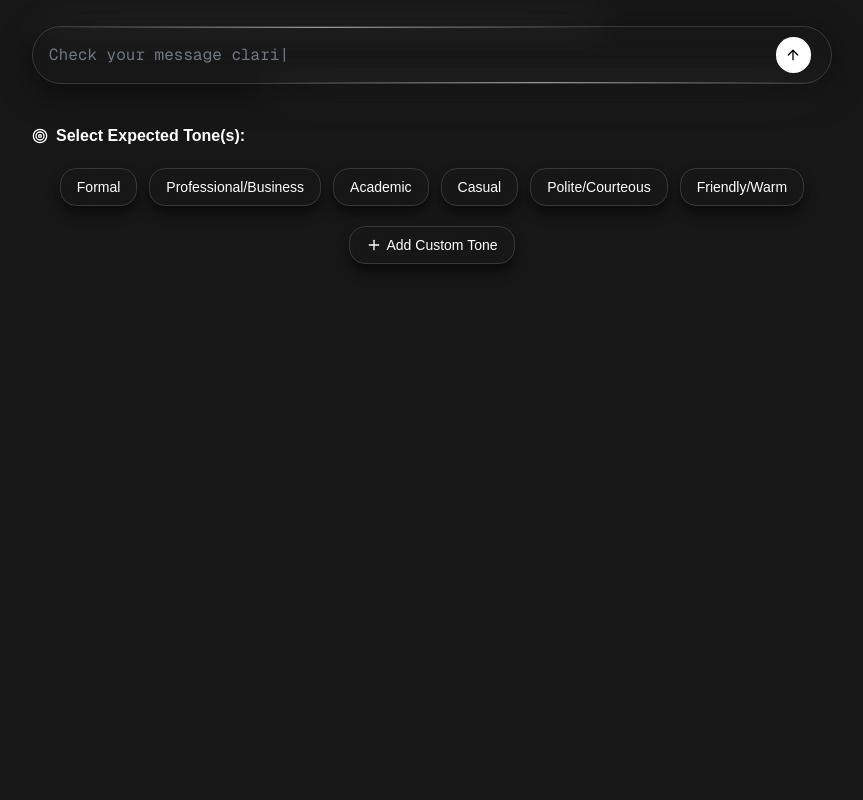
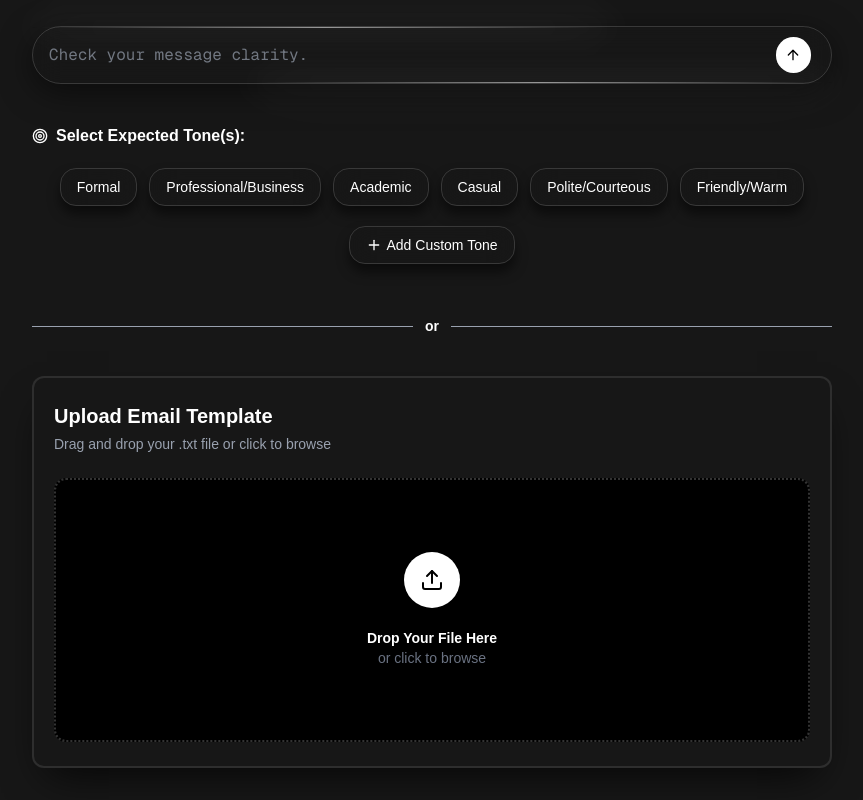
Before and after one commit to jjamesliu/tone-checker, a Next.js app: page / in a window 1280 px wide. Shown: the part 360-1160 px from the top of the page, without its empty margins (208-1071 px from the left). Before the commit the page ends 800 px from the top, so only its background shows below. Built offline with nearby package versions, Linux system fonts and the light colour scheme.

Commit message:
added email template

```diff
--- a/src/app/components/ui/card.tsx
+++ b/src/app/components/ui/card.tsx
@@ -1,12 +1,22 @@
 import * as React from "react"
 import { cn } from "@/app/lib/utils"
 
-function Card({ className, ...props }: React.ComponentProps<"div">) {
+type CardVariant = "default" | "dark"
+
+interface CardProps extends React.ComponentProps<"div"> {
+  variant?: CardVariant;
+}
+
+function Card({ className, variant="default", ...props }: CardProps) {
   return (
     <div
       data-slot="card"
       className={cn(
-        "bg-white text-black flex flex-col text-center gap-6 rounded-xl border py-6 shadow-sm",
+        "flex flex-col text-center gap-6 rounded-xl py-6",
+        {
+          "bg-white text-black border": variant === "default",
+          "bg-background border-2 border-white/10 px-5 shadow-[0_20px_40px_-15px_rgba(0,0,0,0.8)]": variant === "dark",
+        },
         className
       )}
       {...props}
--- a/src/app/page.tsx
+++ b/src/app/page.tsx
@@ -1,4 +1,15 @@
 "use client";
+
+import {
+  Card,
+  CardAction,
+  CardContent,
+  CardDescription,
+  CardFooter,
+  CardHeader,
+  CardTitle,
+} from "@/app/components/ui/card";
+
 import LoginButton from '@/app/components/LoginButton';
 import { ArrowUp, Plus, Target } from 'lucide-react';
 import { useState, useEffect, useRef } from 'react';
@@ -6,7 +17,7 @@ import {TypeAnimation} from 'react-type-animation';
 import ToneButton from '@/app/components/ToneButton';
 import { tones, Tone } from '@/app/lib/tones';
 
-import Link from 'next/link';
+import { Upload } from 'lucide-react';
 
 export default function Home() {
   const [inputValue, setInputValue] = useState('');
@@ -223,6 +234,36 @@ export default function Home() {
               </div>
             )}
         </div>
+
+        <div className='my-8 font-bold'>
+          <div className="w-full mb-10">
+              <div className="flex items-center ">
+                  <div className="flex-grow h-px bg-gray-400"></div>
+                  <span className="px-3 text-sm">or</span>
+                  <div className="flex-grow h-px bg-gray-400"></div>
+              </div>
+          </div>
+
+          <Card variant="dark">
+            <div className='text-left space-y-1'>
+              <h1 className='text-xl'>Upload Email Template</h1>
+              <p className='text-sm text-gray-400 font-medium'>Drag and drop your .txt file or click to browse</p>
+            </div>
+
+            <div className='bg-black py-18 rounded-xl border-2  border-dotted border-white/20 hover:border-white/70 transition-all duration-300'>
+              <div className='mx-auto text-sm space-y-5'>
+                <div className='mx-auto rounded-full w-fit p-4 bg-white'>
+                  <Upload className='text-black'/>
+                </div>
+                <div className=''>
+                  <p className='font-[600]'>Drop Your File Here</p>
+                  <p className='text-gray-500 font-[500]'>or click to browse</p>
+                </div>
+              </div>
+            </div>
+          </Card>
+        </div>
+
       </div>
     </div>
     </>
```
